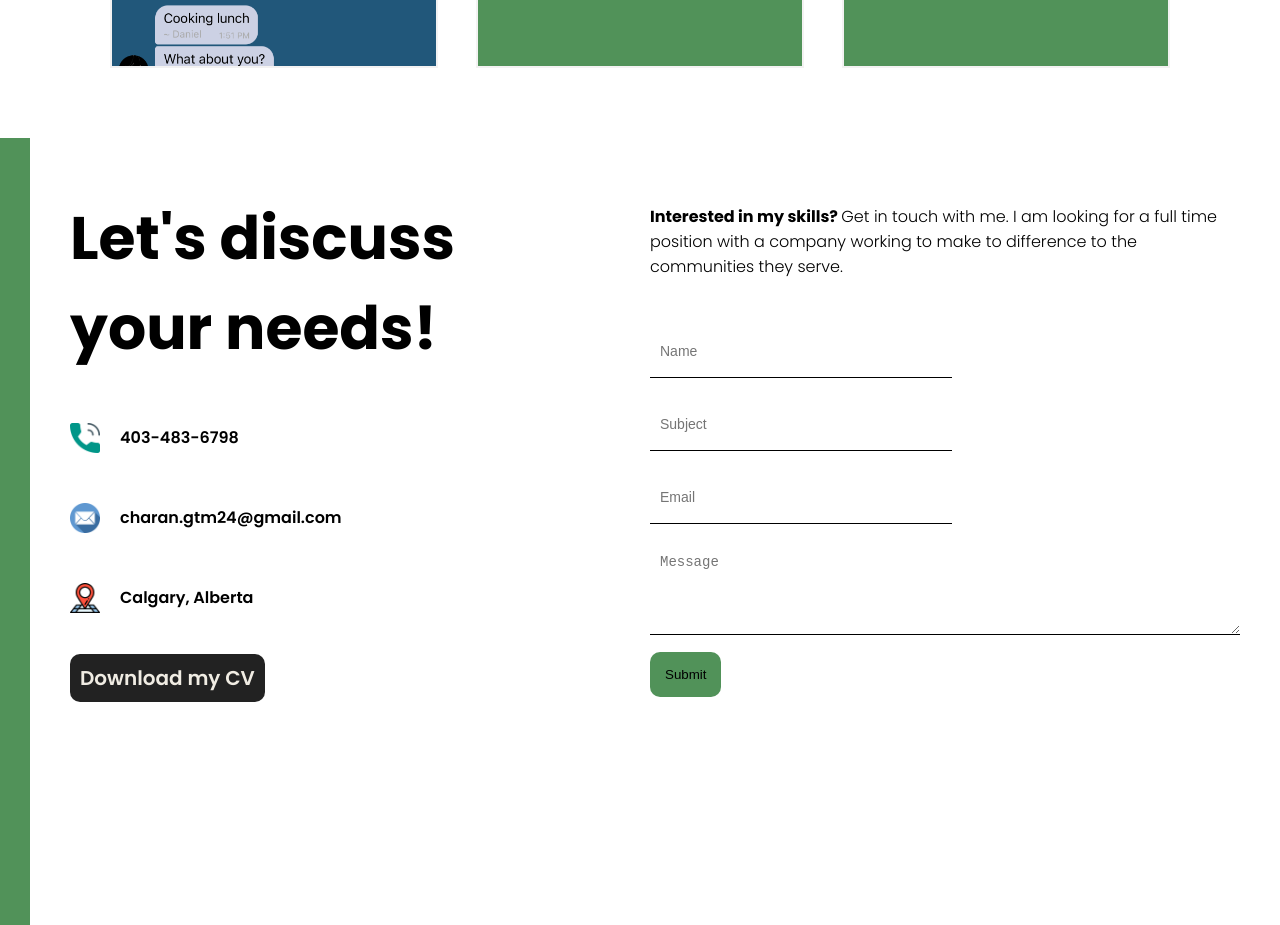
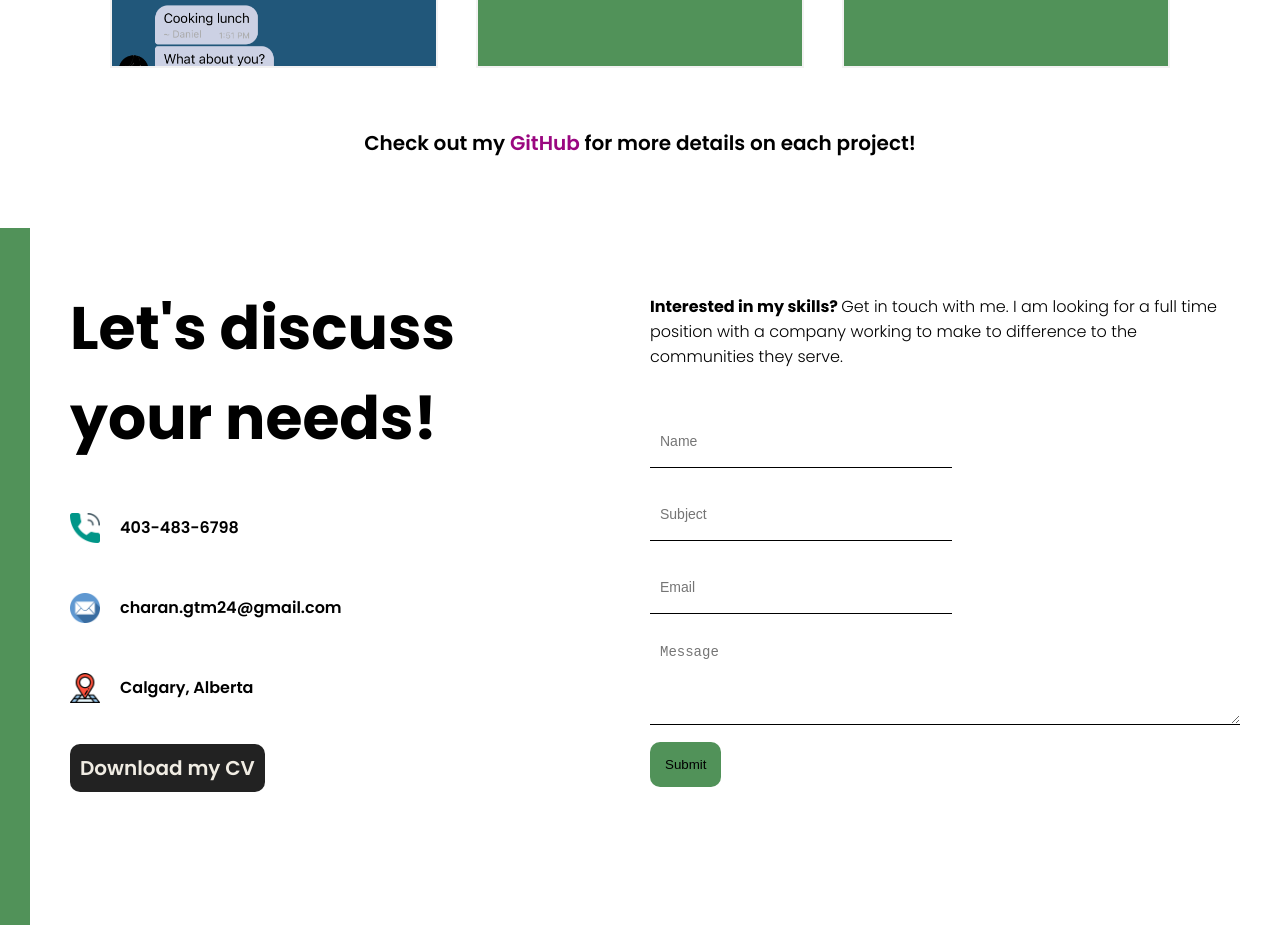
Before and after one commit to charangautam/Portfolio, a React (Create React App) app: page / in a window 1280 px wide. Shown: the part 2800-3725 px from the top of the page. Built offline with nearby package versions, Linux system fonts and the light colour scheme.

Commit message:
github link added to ProductList component

```diff
--- a/src/components/productList/ProductList.jsx
+++ b/src/components/productList/ProductList.jsx
@@ -17,6 +17,7 @@ const ProductList = () => {
                     <Product img={product.img} link={product.link} name={product.name} tech={product.tech} key={product.id} />
                 ))}
             </div>
+            <p className='github-link'>Check out my <a href="https://github.com/charangautam">GitHub</a> for more details on each project!</p>
         </div>
     )
 }
--- a/src/components/productList/productList.css
+++ b/src/components/productList/productList.css
@@ -27,6 +27,21 @@
     width: 100%;
 }
 
+.github-link {
+    font-size: 20px;
+    font-weight: 600;
+    margin: 40px 0 20px 0;
+}
+
+.github-link a {
+    color: #9A0680;
+    text-decoration: none;
+    transition: opacity 1s ease-in-out 6ms;
+}
+
+.github-link a:hover {
+    opacity: 0.79;
+}
 /* responsive */
 
 @media screen and (max-width: 480px) {
```
